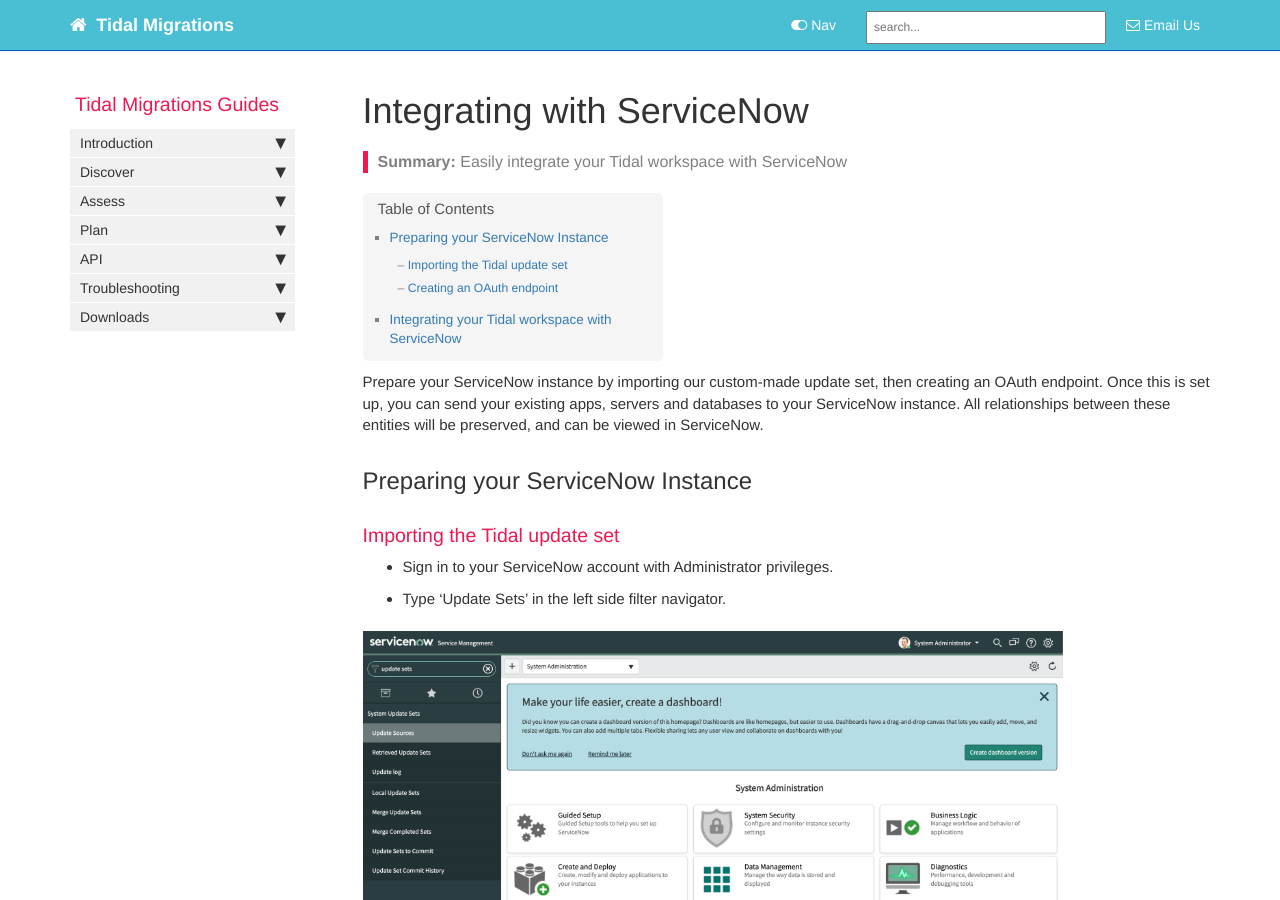
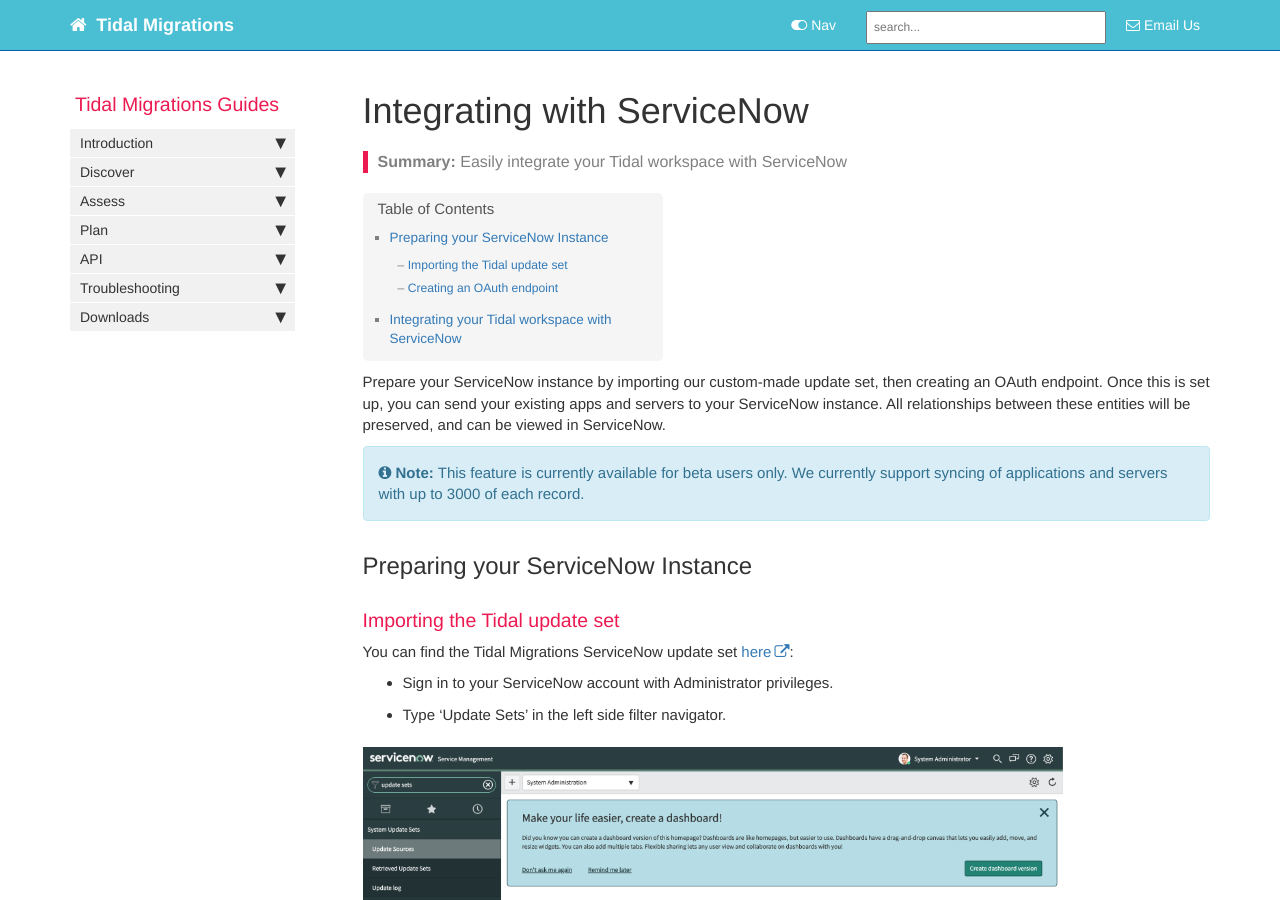
Before and after one commit to tidalmigrations/tidalmigrations.github.io, a Jekyll site: the page built from pages/user guides/integrating_with_servicenow.md, in a window 1280 px wide and 900 px high. Built offline with Jekyll 4.4.1, drawn with Linux system fonts in a browser that asks for light colours; nearby versions of some CDN libraries; comment, search, counter and statistics services are not loaded; some of the changed text lies outside the part shown.

Commit message:
ServiceNow documentation pass for beta release (#172)
* Added please note section outlining beta constraints

* Removed references to syncing databases

* Added step explaining what to do if you encounter issues previewing the update set

* include servicenow in sidebar, add note

* remove servicenow from sidebar

Co-authored-by: mario mejia <jmariomejiap@gmail.com>

```diff
--- a/pages/user guides/integrating_with_servicenow.md
+++ b/pages/user guides/integrating_with_servicenow.md
@@ -7,17 +7,21 @@ sidebar: main_sidebar
 permalink: integrate-with-servicenow.html
 ---
 
-Prepare your ServiceNow instance by importing our custom-made update set, then creating an OAuth endpoint. Once this is set up, you can send your existing apps, servers and databases to your ServiceNow instance. All relationships between these entities will be preserved, and can be viewed in ServiceNow.
+Prepare your ServiceNow instance by importing our custom-made update set, then creating an OAuth endpoint. Once this is set up, you can send your existing apps and servers to your ServiceNow instance. All relationships between these entities will be preserved, and can be viewed in ServiceNow.
 
-<!-- This is commented for now as the repository is still private.
-You can find the Tidal Migrations ServiceNow update set here:
 
-`` https://github.com/tidalmigrations/service-now/blob/master/Tidal%20SN%20CMDB%20Integration%20v2.xml ``
--->
+
+{% include note.html content="This feature is currently available for beta users only.
+We currently support syncing of applications and servers with up to 3000 of each record." %}
+
 
 ## Preparing your ServiceNow Instance
 
 ### Importing the Tidal update set
+
+You can find the Tidal Migrations ServiceNow update set [here](https://github.com/tidalmigrations/service-now/blob/master/Tidal%20SN%20CMDB%20Integration.xml):
+
+
 
 - Sign in to your ServiceNow account with Administrator privileges.
 
@@ -41,11 +45,15 @@ You can find the Tidal Migrations ServiceNow update set here:
 
 {% include image.html file="update-set-step5.png" %}
 
+- It is possible that this process will fail with errors. If this happens, close the loading window and scroll to the 'Update Set Preview Problem' table. In this table, where possible, click 'accept remote update' to resolve each issue. If this option is not available, click 'skip remote update' to resolve the issue. After the issues are resolved, you can proceed as normal.
+
+{% include image.html file="update-set-issues.png" %}
+
 - Once this has completed, close the loading bar and click 'Commit Update Set' in the top right corner of the window. This will show another loading bar as your update set is committed. This process should take around ten minutes.
 
 {% include image.html file="update-set-step6.png" %}
 
-- Once the update set has been committed, you can type 'Tidal Migrations' in the filter navigation bar, and see where your servers, apps and databases will be saved.
+- Once the update set has been committed, you can type 'Tidal Migrations' in the filter navigation bar, and see where your servers, apps and (in future) databases will be saved.
 
 {% include image.html file="update-set-step7.png" %}
 
@@ -96,11 +104,11 @@ In order for your Tidal Migrations workspace to communicate with your ServiceNow
 
   Note: The username and password here are for your ServiceNow instance. If you don't know them, go to the ServiceNow developer page and find 'Manage instance password'.
 
-- Hit 'Create Connection' to connect this workspace to your ServiceNow instance. This action will automatically push all of your current apps, servers and databases over to your ServiceNow instance.
+- Hit 'Create Connection' to connect this workspace to your ServiceNow instance. This action will automatically push all of your current apps and servers over to your ServiceNow instance.
 
   {% include image.html file="integrate-tidal-step1.png" %}
 
-- Return to ServiceNow and find your data under the Tidal Migrations -> 'Applications' 'Databases' and 'Servers' tables.
+- Return to ServiceNow and find your data under the Tidal Migrations -> 'Applications' and 'Servers' tables.
 
   {% include image.html file="integrate-tidal-step2.png" %}
 
```
Also changed, not shown: _data/sidebars/main_sidebar.yml (line endings or trailing spaces), images/update-set-issues.png (added).
